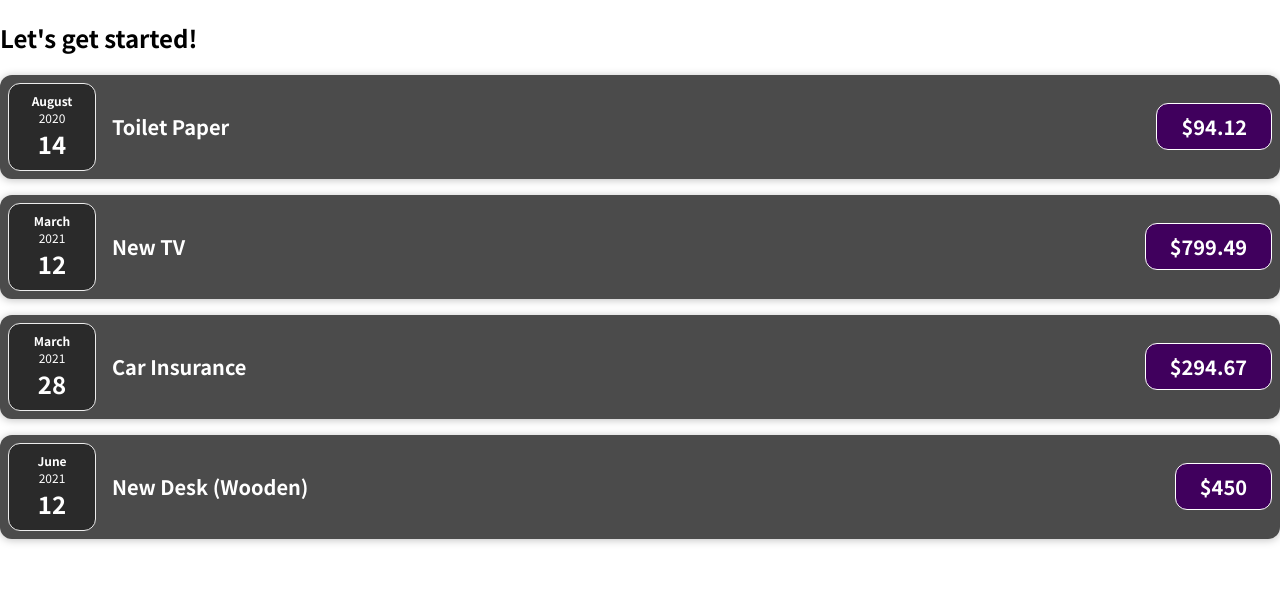
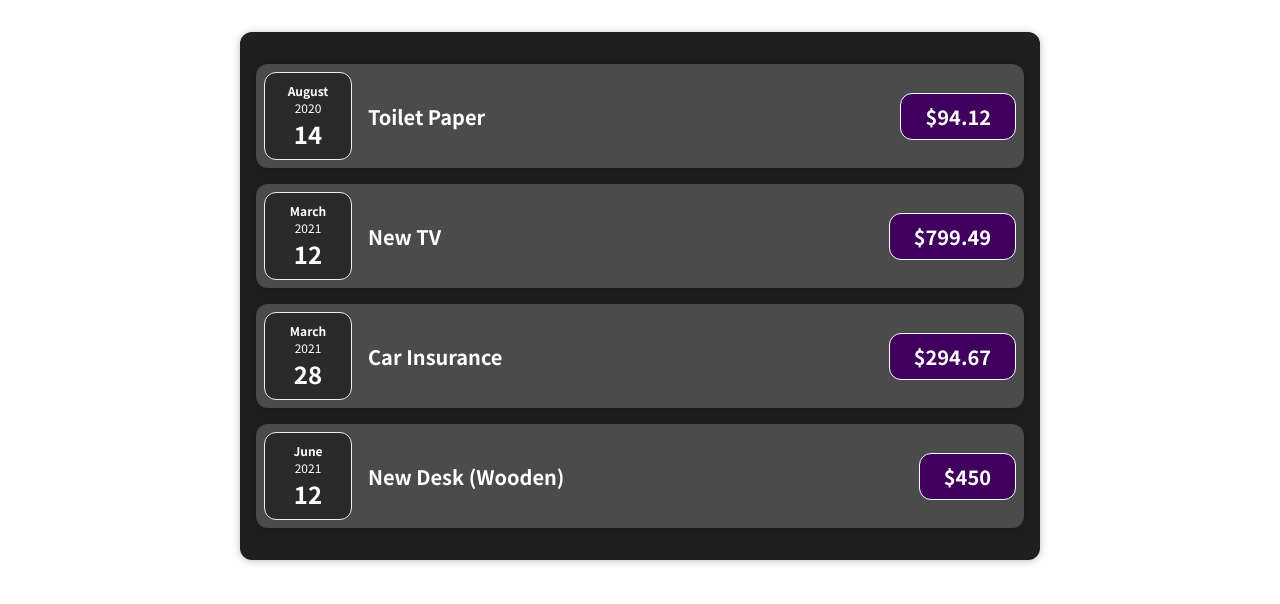
Before and after one commit to 09eric09/expense-tracker, a React (Create React App) app: page / in a window 1280 px wide. Shown: the top 604 px of the page. Built offline with nearby package versions, Linux system fonts and the light colour scheme.

Commit message:
created the Expenses.js component to hold all of the ExpenseItems

```diff
--- a/src/App.js
+++ b/src/App.js
@@ -1,5 +1,4 @@
-import ExpenseItem from "./components/ExpenseItem";
-
+import Expenses from "./components/Expenses";
 
 function App() {
   const expenses = [
@@ -26,11 +25,7 @@ function App() {
 
   return (
     <div>
-      <h2>Let's get started!</h2>
-      <ExpenseItem title={expenses[0].title} amount={expenses[0].amount} date={expenses[0].date}/>
-      <ExpenseItem title={expenses[1].title} amount={expenses[1].amount} date={expenses[1].date}/>
-      <ExpenseItem title={expenses[2].title} amount={expenses[2].amount} date={expenses[2].date}/>
-      <ExpenseItem title={expenses[3].title} amount={expenses[3].amount} date={expenses[3].date}/>
+      <Expenses expenses={expenses}/>
     </div>
   );
 }
--- /dev/null
+++ b/src/components/Expenses.css
@@ -0,0 +1,7 @@
+.expenses {
+    padding: 1rem;
+    background-color: rgb(31, 31, 31);
+    margin: 2rem auto;
+    width: 50rem;
+    max-width: 95%;
+  }
--- /dev/null
+++ b/src/components/Expenses.js
@@ -0,0 +1,17 @@
+import React from 'react';
+import ExpenseItem from './ExpenseItem';
+import Card from './Card';
+import './Expenses.css';
+
+const Expenses = (props) => {
+  return (
+    <Card className="expenses">
+      <ExpenseItem title={props.expenses[0].title} amount={props.expenses[0].amount} date={props.expenses[0].date}/>
+      <ExpenseItem title={props.expenses[1].title} amount={props.expenses[1].amount} date={props.expenses[1].date}/>
+      <ExpenseItem title={props.expenses[2].title} amount={props.expenses[2].amount} date={props.expenses[2].date}/>
+      <ExpenseItem title={props.expenses[3].title} amount={props.expenses[3].amount} date={props.expenses[3].date}/>
+    </Card>
+  )
+}
+
+export default Expenses;
```
